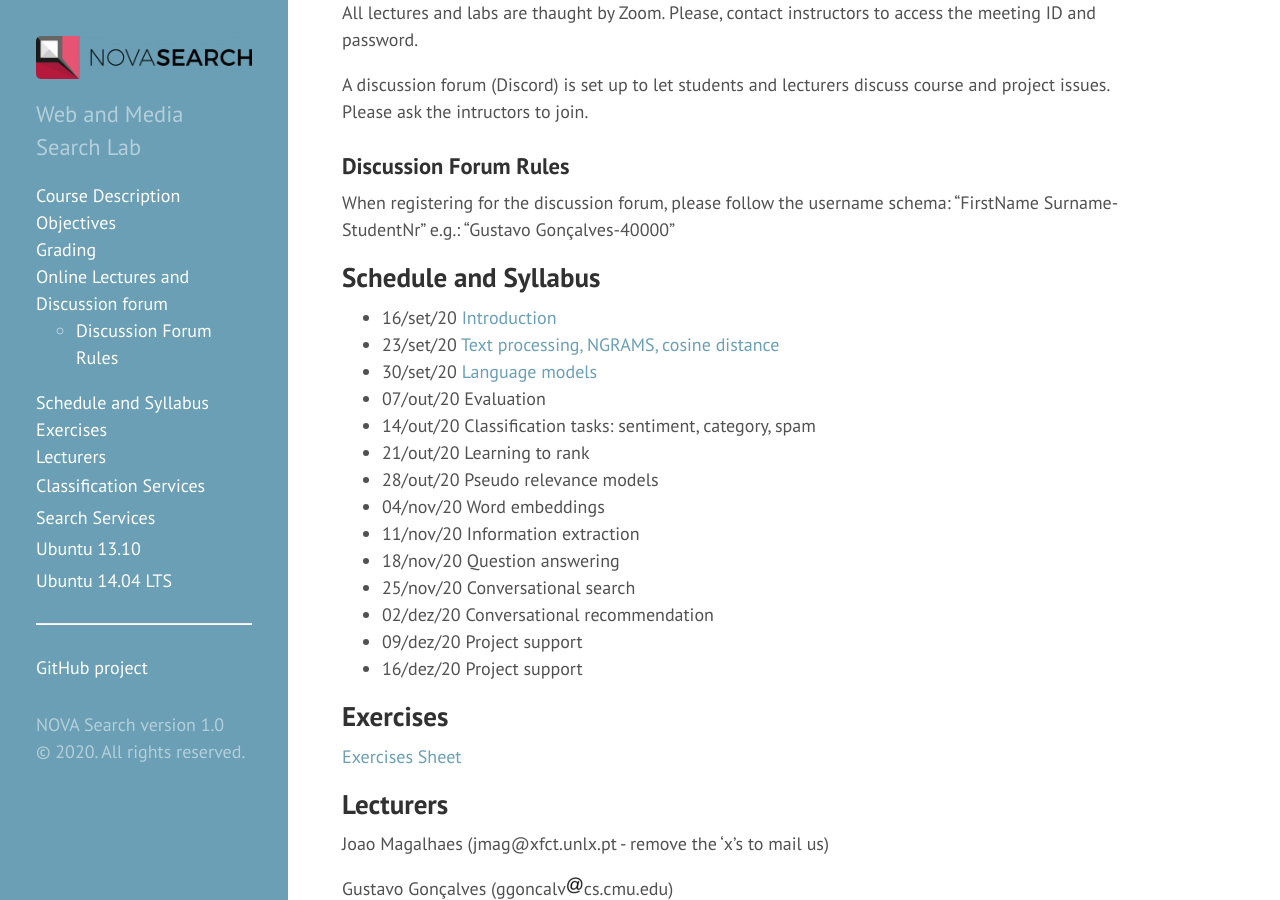
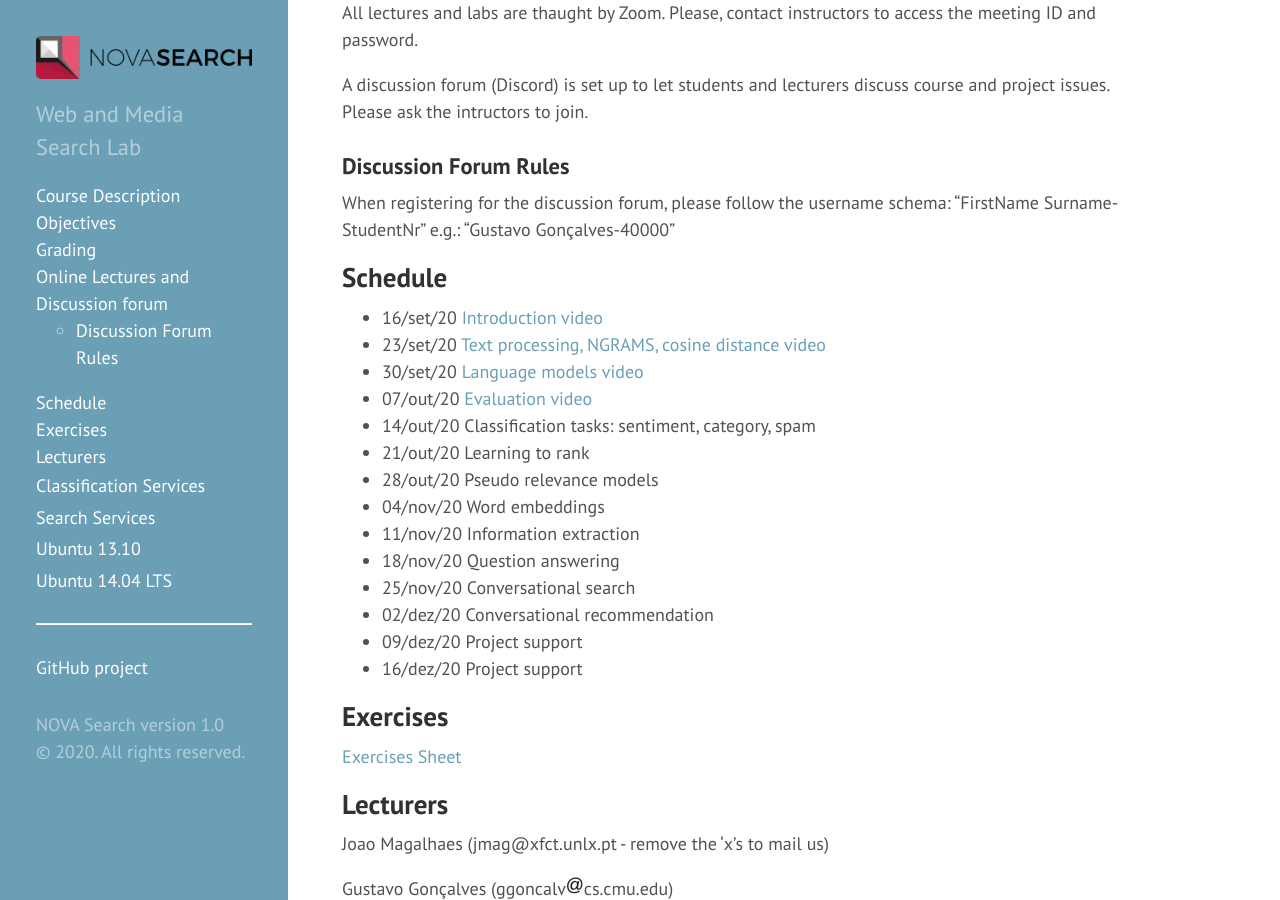
Before and after one commit to novasearch/wiki.novasearch.org, a Jekyll site: the page built from wiki/IR_NLP.md, in a window 1280 px wide and 900 px high, scrolled down 937 px. Built offline with Jekyll 4.4.1, drawn with Linux system fonts in a browser that asks for light colours.

Commit message:
Update IR_NLP.md

```diff
--- a/wiki/IR_NLP.md
+++ b/wiki/IR_NLP.md
@@ -31,11 +31,11 @@
 ### Discussion Forum Rules
 When registering for the discussion forum, please follow the username schema: "FirstName Surname-StudentNr" e.g.: "Gustavo Gonçalves-40000"
 
-## Schedule and Syllabus
-- 16/set/20	[Introduction](/assets/files/a01 Introduction.pdf)
-- 23/set/20	[Text processing, NGRAMS, cosine distance](/assets/files/a02 Basic techniques.pdf)
-- 30/set/20	[Language models](/assets/files/a03 Language Models.pdf)
-- 07/out/20	Evaluation
+## Schedule
+- 16/set/20	[Introduction](/assets/files/a01 Introduction.pdf) [video](https://youtu.be/Eak1ymcSIXs)
+- 23/set/20	[Text processing, NGRAMS, cosine distance](/assets/files/a02 Basic techniques.pdf) [video](https://youtu.be/Eak1ymcSIXs)
+- 30/set/20	[Language models](/assets/files/a03 Language Models.pdf) [video](https://youtu.be/hyijYuoZ0pA)
+- 07/out/20	[Evaluation](/assets/files/a04 Evaluation.pdf) [video](https://youtu.be/fkjqwZUPMGw)
 - 14/out/20	Classification tasks: sentiment, category, spam
 - 21/out/20	Learning to rank
 - 28/out/20	Pseudo relevance models
```
